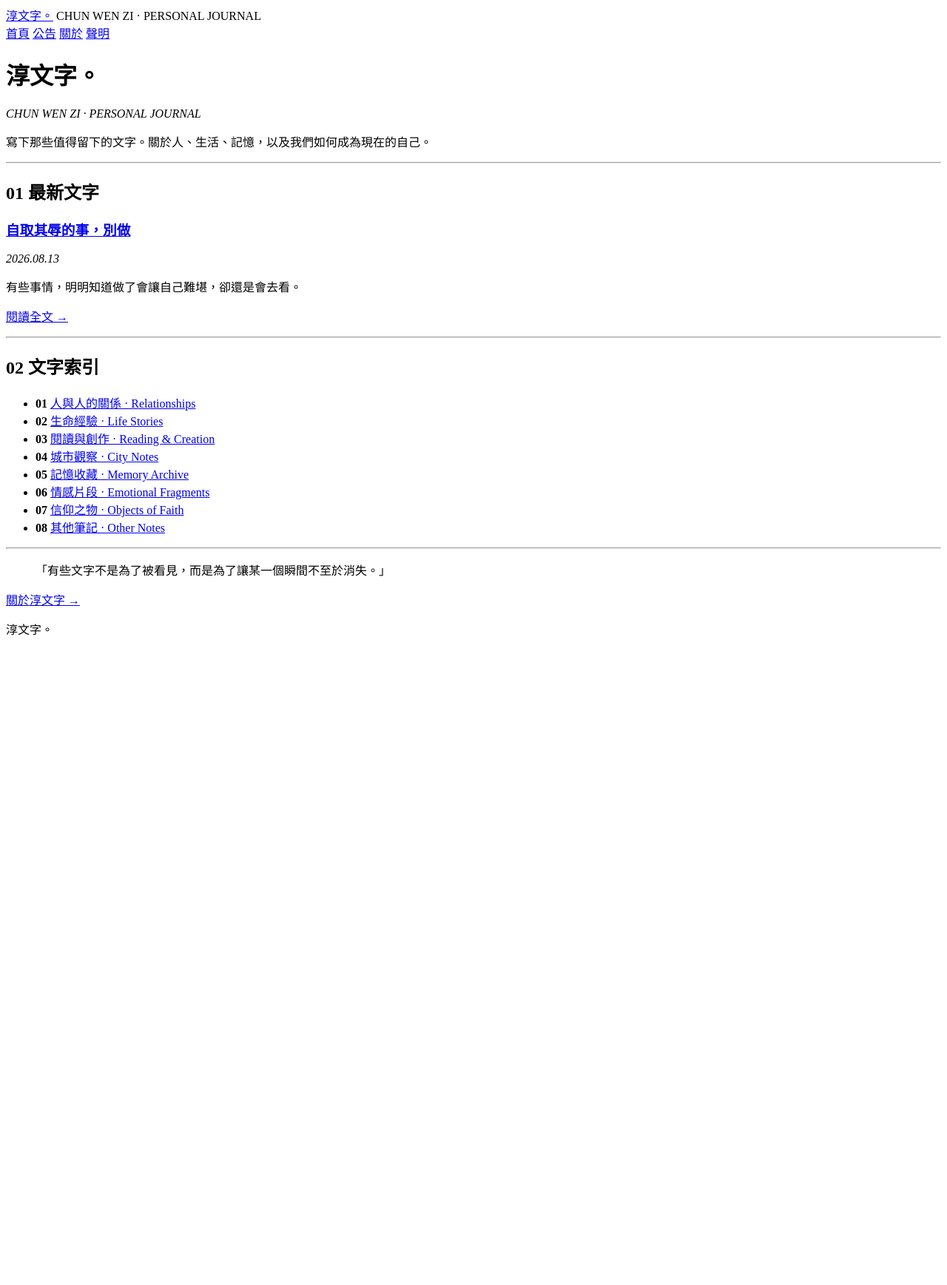
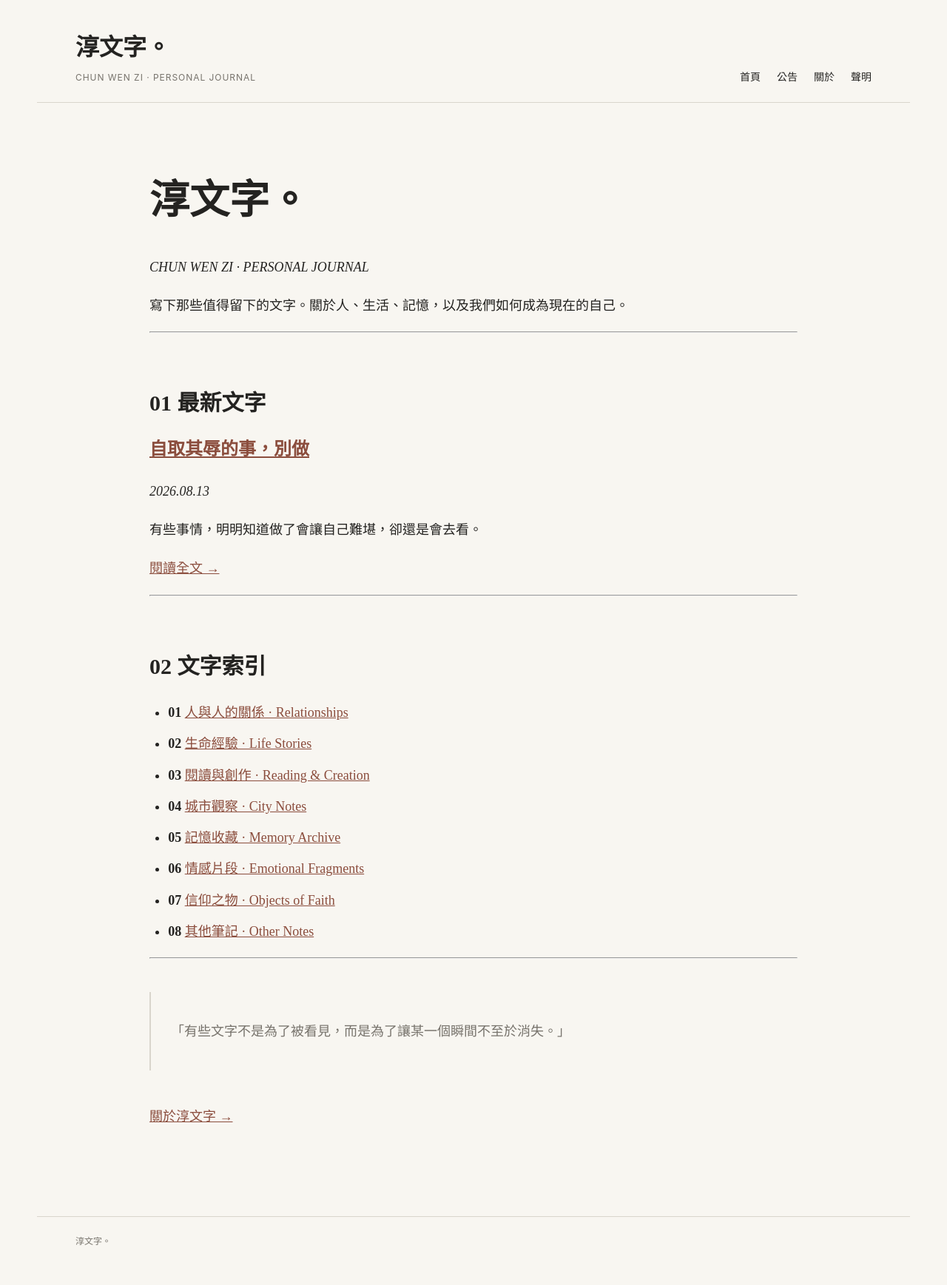
Before and after one commit to maochunweitw/maochunweitw.github.io, a Jekyll site: the page built from index.md, in a window 1280 px wide. Shown: the whole page at 74% size. Built offline with Jekyll 4.4.1, drawn with Linux system fonts in a browser that asks for light colours; our own code applies the rules of GitHub Pages for plain Markdown files; before the commit the page ends 900 px from its top, so only the background shows below that.

Commit message:
Update style.scss

```diff
--- a/assets/css/style.scss
+++ b/assets/css/style.scss
@@ -1,31 +1,179 @@
-<!doctype html>
-<html lang="zh-Hant">
-<head>
-  <meta charset="utf-8">
-  <meta name="viewport" content="width=device-width, initial-scale=1">
-  <title>{% if page.title %}{{ page.title }} | {% endif %}{{ site.title }}</title>
-  <meta name="description" content="{{ site.description }}">
-  <link rel="stylesheet" href="{{ '/assets/css/style.css' | relative_url }}">
-</head>
-<body>
-<header class="site-header">
-  <div class="site-brand">
-    <a href="{{ '/' | relative_url }}">淳文字。</a>
-    <span>CHUN WEN ZI · PERSONAL JOURNAL</span>
-  </div>
+---
+---
 
-  <nav>
-    <a href="{{ '/' | relative_url }}">首頁</a>
-    <a href="{{ '/announcement.html' | relative_url }}">公告</a>
-    <a href="{{ '/about.html' | relative_url }}">關於</a>
-    <a href="{{ '/statement.html' | relative_url }}">聲明</a>
-  </nav>
-</header>
+:root {
+  --paper: #f8f6f1;
+  --ink: #242321;
+  --muted: #77736c;
+  --line: #d9d5cc;
+  --accent: #8b4d3d;
+  --serif: "Noto Serif TC", "Songti TC", "PMingLiU", serif;
+  --sans: -apple-system, BlinkMacSystemFont, "Helvetica Neue", "PingFang TC", "Noto Sans TC", sans;
+}
 
-<main class="main-content">
-  {{ content }}
-</main>
+* {
+  box-sizing: border-box;
+}
 
-<footer>淳文字。</footer>
-</body>
-</html>
+html {
+  background: var(--paper);
+}
+
+body {
+  margin: 0;
+  background: var(--paper);
+  color: var(--ink);
+  font-family: var(--serif);
+  font-size: 18px;
+  line-height: 1.9;
+}
+
+.site-header {
+  max-width: 1180px;
+  margin: 0 auto;
+  padding: 34px 52px 24px;
+  display: flex;
+  align-items: flex-end;
+  justify-content: space-between;
+  gap: 30px;
+  border-bottom: 1px solid var(--line);
+}
+
+.site-brand a {
+  color: var(--ink);
+  text-decoration: none;
+  font-size: 32px;
+  font-weight: 600;
+}
+
+.site-brand span {
+  display: block;
+  margin-top: 2px;
+  color: var(--muted);
+  font: 12px/1.4 var(--sans);
+  letter-spacing: .08em;
+}
+
+.site-header nav {
+  display: flex;
+  gap: 22px;
+  font: 14px/1.4 var(--sans);
+}
+
+.site-header nav a {
+  color: var(--ink);
+  text-decoration: none;
+}
+
+.site-header nav a:hover,
+a:hover {
+  color: var(--accent);
+}
+
+.main-content {
+  max-width: 980px;
+  margin: 0 auto;
+  padding: 60px 52px 100px;
+}
+
+a {
+  color: var(--accent);
+}
+
+h1,
+h2,
+h3,
+h4 {
+  font-family: var(--serif);
+  line-height: 1.35;
+}
+
+h1 {
+  font-size: clamp(34px, 5vw, 54px);
+}
+
+h2 {
+  margin-top: 2.5em;
+  font-size: 30px;
+}
+
+h3 {
+  font-size: 24px;
+}
+
+.post {
+  max-width: 760px;
+  margin: 0 auto;
+}
+
+.post-header {
+  padding-bottom: 30px;
+  border-bottom: 1px solid var(--line);
+}
+
+.post-header h1 {
+  margin: 0 0 10px;
+}
+
+.post-category,
+.post-header time {
+  color: var(--muted);
+  font: 13px/1.5 var(--sans);
+}
+
+.back-link {
+  margin-top: 60px;
+  padding-top: 20px;
+  border-top: 1px solid var(--line);
+  font-family: var(--sans);
+  font-size: 14px;
+}
+
+blockquote {
+  margin: 2.5em 0;
+  padding: 1em 1.5em;
+  border-left: 2px solid var(--line);
+  color: var(--muted);
+}
+
+.main-content ul {
+  padding-left: 1.4em;
+}
+
+.main-content li {
+  margin: .45em 0;
+}
+
+footer {
+  max-width: 1180px;
+  margin: 0 auto;
+  padding: 24px 52px 50px;
+  color: var(--muted);
+  border-top: 1px solid var(--line);
+  font: 12px/1.5 var(--sans);
+}
+
+@media (max-width: 700px) {
+  .site-header {
+    display: block;
+    padding: 24px 22px 18px;
+  }
+
+  .site-header nav {
+    margin-top: 18px;
+    flex-wrap: wrap;
+    gap: 14px 20px;
+  }
+
+  .main-content {
+    padding: 42px 22px 70px;
+  }
+
+  footer {
+    padding: 22px 22px 40px;
+  }
+
+  body {
+    font-size: 17px;
+  }
+}
```
